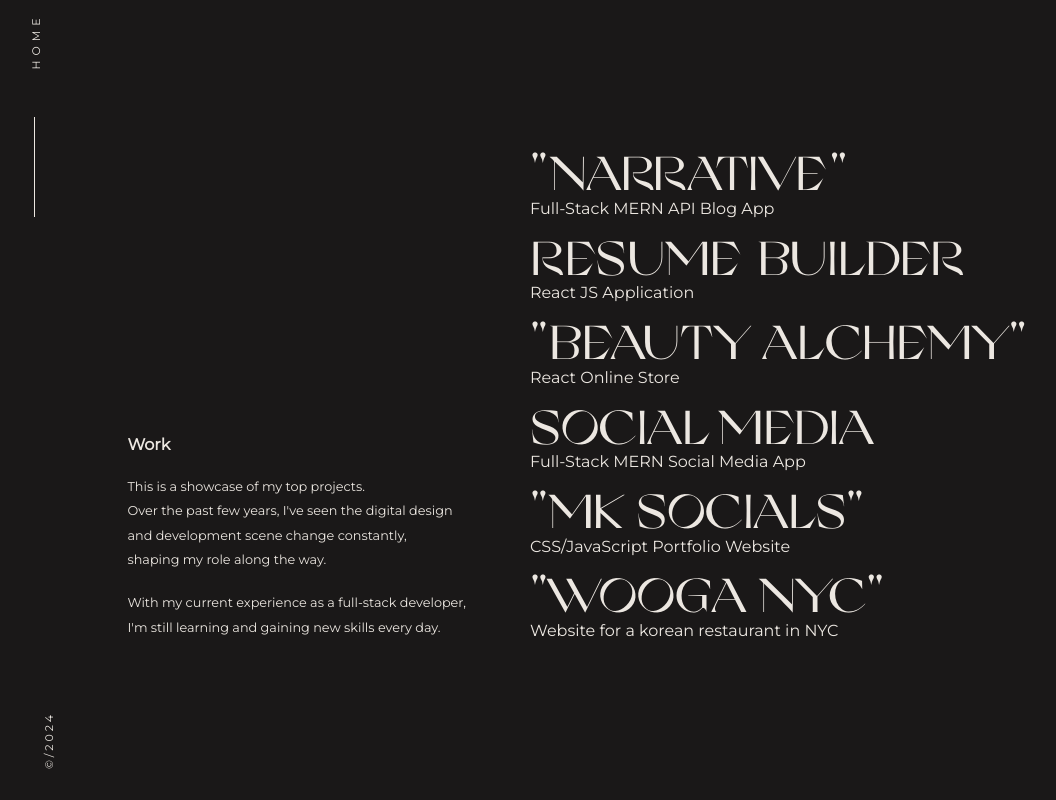
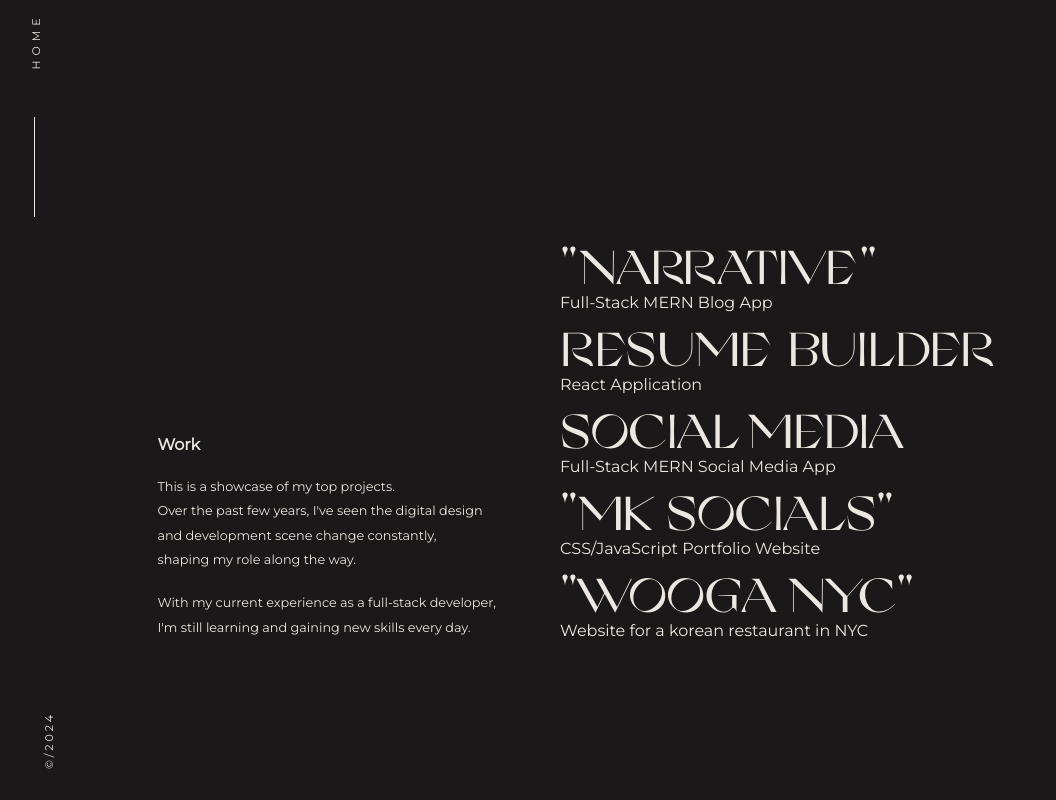
Before and after one commit to victoriakapelush/React-Portfolio-Website, a React (Vite) app: page /work in a window 1280 px wide. Shown: the whole page, without its empty margins (7-1063 px from the left). Built offline with nearby package versions, Linux system fonts and the light colour scheme.

Commit message:
Change link to my work projects

```diff
--- a/src/components/App.jsx
+++ b/src/components/App.jsx
@@ -44,7 +44,7 @@ function App() {
           <h1 className="name">Victoria Kapelush</h1>
           <p className="occupation">Software Developer / Website Designer</p>
           <p className="occupation">
-            Currently working as a freelance web developer
+            Growing my expertise through hands-on projects
           </p>
         </div>
         <div className="headers-container">
--- a/src/components/Work.jsx
+++ b/src/components/Work.jsx
@@ -50,7 +50,7 @@ function Work() {
             href="https://github.com/victoriakapelush/Narrative"
             target="_blank"
           >
-            Full-Stack MERN API Blog App
+            Full-Stack MERN Blog App
           </a>
           <a
             className="link-work-name"
@@ -64,25 +64,11 @@ function Work() {
             href="https://github.com/victoriakapelush/CV-Application/tree/main"
             target="_blank"
           >
-            React JS Application
+            React Application
           </a>
           <a
             className="link-work-name"
-            href="https://beauty-alchemy.netlify.app"
-            target="_blank"
-          >
-            "Beauty Alchemy"
-          </a>
-          <a
-            className="gh-link"
-            href="https://github.com/victoriakapelush/Beauty-Alchemy"
-            target="_blank"
-          >
-            React Online Store
-          </a>
-          <a
-            className="link-work-name"
-            href="https://narrative-blog.onrender.com"
+            href="https://x-social-jvsi.onrender.com"
             target="_blank"
           >
             Social Media
```
